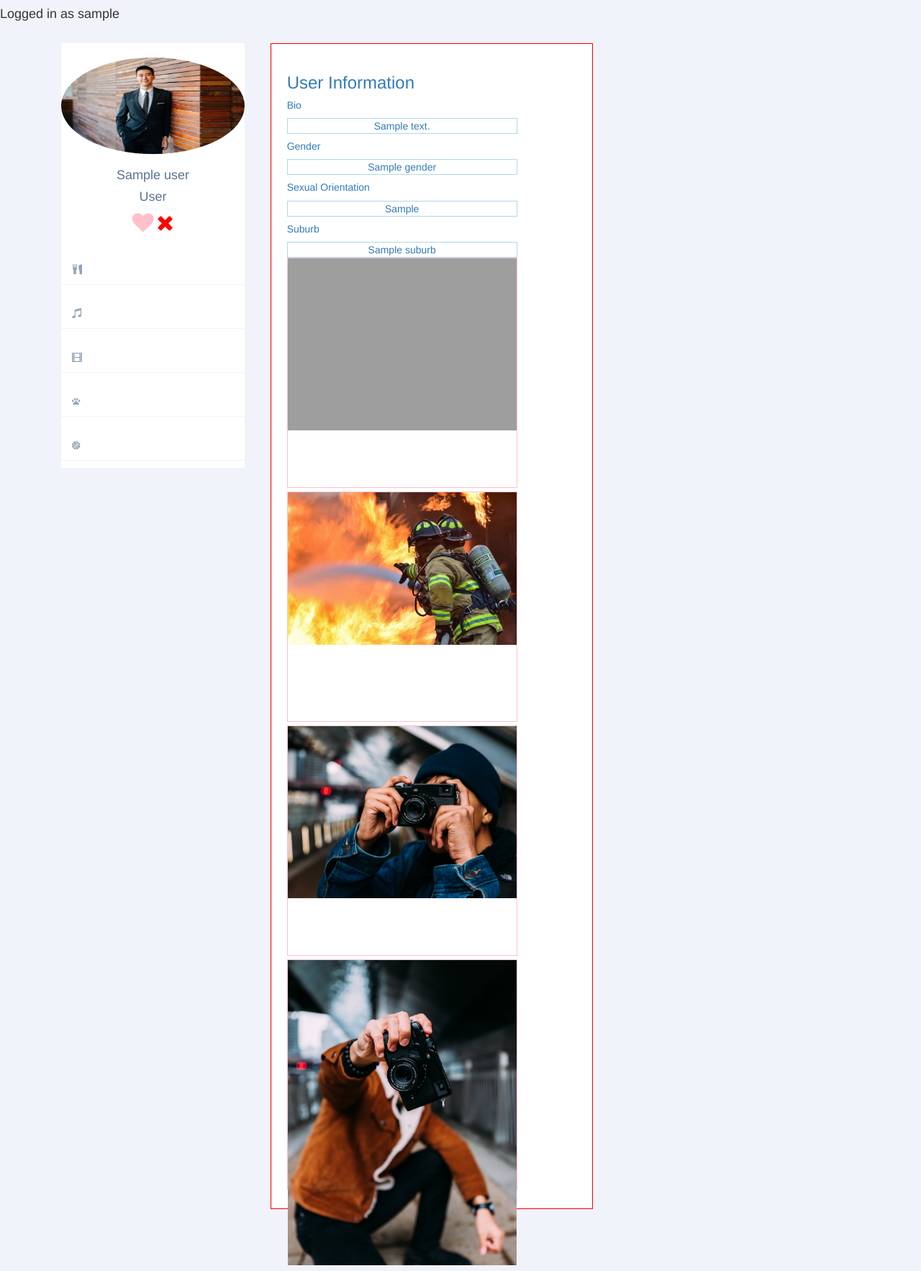
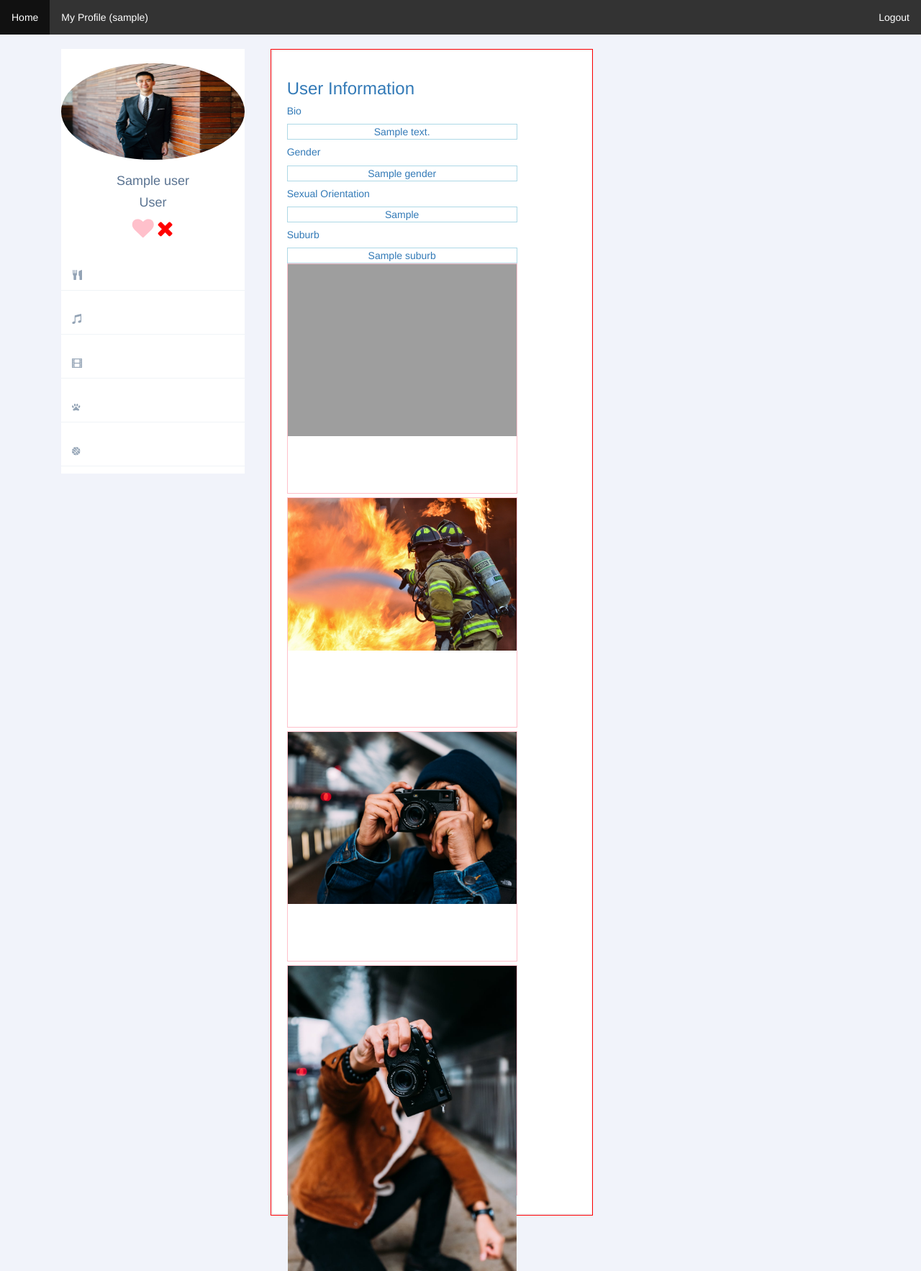
Before and after one commit to kamofoke/matcha-1, a Flask app: page /home in a window 1280 px wide. Shown: the whole page at 72% size. Run offline with Flask 2, Linux system fonts and the light colour scheme; the visitor is signed in with stand-in values (Sample User, id 1); a database or web service that is not in the repository returns one stand-in record (values such as "Sample title"); some libraries are stand-ins or nearby versions; grey boxes are pictures that could not be loaded.

Commit message:
added nav bar

```diff
--- a/matcha.py
+++ b/matcha.py
@@ -31,19 +31,19 @@ mail = Mail(app)
 def populateDB():
 	col.remove( { } )
 	query = {"Pref": "1", "Verify": "1", "Matches": "", "Likes": "", "Dislikes": "", "Name": "Tanya", "Surname": "Loft", "Age": "22", "Email": "tanya@gmail.com", "username": "tanyaloft", "Password": hash_password("Password123!"),
-	"Gender": "female", "Suburb": "Suburb", "Postal Code": "1989", "Sexual Orientation": "heterosexual", "Bio": "I am Tanya", "Animals": "yes", "Music": "yes", "Sports": "yes", "Food": "yes", "Movies": "yes"}
+	"Gender": "female", "Suburb": "Suburb", "Postal Code": "1989", "Sexual Orientation": "heterosexual", "Bio": "I am Tanya", "Animals": "yes", "Music": "yes", "Sports": "yes", "Food": "yes", "Noti": "1", "Movies": "yes"}
 	col.insert_one(query)
 	query = {"Pref": "1", "Verify": "1", "Matches": "", "Likes": "", "Dislikes": "", "Name": "Jeremiah", "Surname": "Dun", "Age": "22", "Email": "jerry@gmail.com", "username": "jerry", "Password": hash_password("Password123!"),
-	"Gender": "male", "Suburb": "Suburb", "Postal Code": "1989", "Sexual Orientation": "bisexual", "Bio": "I am jerry", "Animals": "yes", "Music": "yes", "Sports": "yes", "Food": "yes", "Movies": "yes"}
+	"Gender": "male", "Suburb": "Suburb", "Postal Code": "1989", "Sexual Orientation": "bisexual", "Bio": "I am jerry", "Animals": "yes", "Music": "yes", "Sports": "yes", "Food": "yes", "Noti": "1", "Movies": "yes"}
 	col.insert_one(query)
 	query = {"Pref": "1", "Verify": "1", "Matches": "", "Likes": "", "Dislikes": "", "Name": "Tyler", "Surname": "Coughed", "Age": "22", "Email": "tc@gmail.com", "username": "tc", "Password": hash_password("Password123!"),
-	"Gender": "male", "Suburb": "Suburb", "Postal Code": "1989", "Sexual Orientation": "bisexual", "Bio": "I am jerry", "Animals": "yes", "Music": "yes", "Sports": "yes", "Food": "yes", "Movies": "yes"}
+	"Gender": "male", "Suburb": "Suburb", "Postal Code": "1989", "Sexual Orientation": "bisexual", "Bio": "I am jerry", "Animals": "yes", "Music": "yes", "Sports": "yes", "Food": "yes", "Noti": "1", "Movies": "yes"}
 	col.insert_one(query)
 	query = {"Pref": "1", "Verify": "1", "Matches": "", "Likes": "", "Dislikes": "", "Name": "Harry", "Surname": "Hairstyles", "Age": "22", "Email": "hs@gmail.com", "username": "hs", "Password": hash_password("Password123!"),
-	"Gender": "male", "Suburb": "Suburb", "Postal Code": "1989", "Sexual Orientation": "bisexual", "Bio": "I am jerry", "Animals": "yes", "Music": "yes", "Sports": "yes", "Food": "yes", "Movies": "yes"}
+	"Gender": "male", "Suburb": "Suburb", "Postal Code": "1989", "Sexual Orientation": "bisexual", "Bio": "I am jerry", "Animals": "yes", "Music": "yes", "Sports": "yes", "Food": "yes", "Noti": "1", "Movies": "yes"}
 	col.insert_one(query)
 	query = {"Pref": "1", "Verify": "1", "Matches": "", "Likes": "", "Dislikes": "", "Name": "Shawn", "Surname": "Mendosa", "Age": "22", "Email": "sm@gmail.com", "username": "sm", "Password": hash_password("Password123!"),
-	"Gender": "male", "Suburb": "Suburb", "Postal Code": "1989", "Sexual Orientation": "bisexual", "Bio": "I am jerry", "Animals": "yes", "Music": "yes", "Sports": "yes", "Food": "yes", "Movies": "yes"}
+	"Gender": "male", "Suburb": "Suburb", "Postal Code": "1989", "Sexual Orientation": "bisexual", "Bio": "I am jerry", "Animals": "yes", "Music": "yes", "Sports": "yes", "Food": "yes", "Noti": "1", "Movies": "yes"}
 	col.insert_one(query)
 	return index()
 
@@ -347,7 +347,7 @@ def profile():
 		Postal_Code = cursor['Postal Code']
 		Sexual_Orientation = cursor['Sexual Orientation']
 		Noti = cursor['Noti']
-	return render_template('profile.html', name=Name, surname=Surname, food=Food, music=Music, movies=Movies, animals=Animals, sports=Sports, bio=Bio, suburb=Suburb, gender=Gender, postal_code=Postal_Code, sexual_orientation=Sexual_Orientation, pro_img=Pro_Img, img1=Img1, img2=Img2, img3=Img3, img4=Img4, noti=Noti)
+	return render_template('profile.html', user=username, name=Name, surname=Surname, food=Food, music=Music, movies=Movies, animals=Animals, sports=Sports, bio=Bio, suburb=Suburb, gender=Gender, postal_code=Postal_Code, sexual_orientation=Sexual_Orientation, pro_img=Pro_Img, img1=Img1, img2=Img2, img3=Img3, img4=Img4, noti=Noti)
 
 @app.route('/verify/<username>', methods=['POST', 'GET'])
 def verify(username):
--- a/templates/home.html
+++ b/templates/home.html
@@ -7,15 +7,19 @@
     <link href="//maxcdn.bootstrapcdn.com/bootstrap/3.3.0/css/bootstrap.min.css" rel="stylesheet" id="bootstrap-css">
     <link rel="stylesheet" href="https://cdnjs.cloudflare.com/ajax/libs/font-awesome/4.7.0/css/font-awesome.min.css">
     <link href = "{{ url_for('static', filename = 'css/main.css')}}" rel = "stylesheet">
+    <link href = "{{ url_for('static', filename = 'css/nav.css')}}" rel = "stylesheet">
     <link href="https://unpkg.com/ionicons@4.5.10-0/dist/css/ionicons.min.css" rel="stylesheet">
     <script src="//maxcdn.bootstrapcdn.com/bootstrap/3.3.0/js/bootstrap.min.js"></script>
     <script src="//code.jquery.com/jquery-1.11.1.min.js"></script>
     <title>Document</title>
 </head>
 <body>
-	{% if user %}
-	<h4>Logged in as {{user}}</h4>
-	{% endif %}
+	<ul class="topnav">
+        <li><a href="{{ url_for('home') }}">Home</a></li>
+        <li><a href="{{ url_for('profile') }}">My Profile ({{user}})</a></li>
+        <li style="cursor: pointer;" class="right"><a href = "{{ url_for('logout') }}">Logout</a></li>
+    </ul>
+
     <div class="container">
         <div class="row profile">
 			{% if nomatches == 1 %}
--- a/templates/profile.html
+++ b/templates/profile.html
@@ -16,9 +16,8 @@
 <body>
 
 	<ul class="topnav">
-	  <li><a class="active" href="#home">Home</a></li>
-	  <li><a href="#news">-blank-</a></li>
-	  <li><a href="#contact">-blank-</a></li>
+	  <li><a href="{{ url_for('home') }}">Home</a></li>
+	  <li><a href="{{ url_for('profile') }}">My Profile ({{user}})</a></li>
 	  <li style="cursor: pointer;" class="right"><a href = "{{ url_for('logout') }}">Logout</a></li>
 	</ul>
 
```
